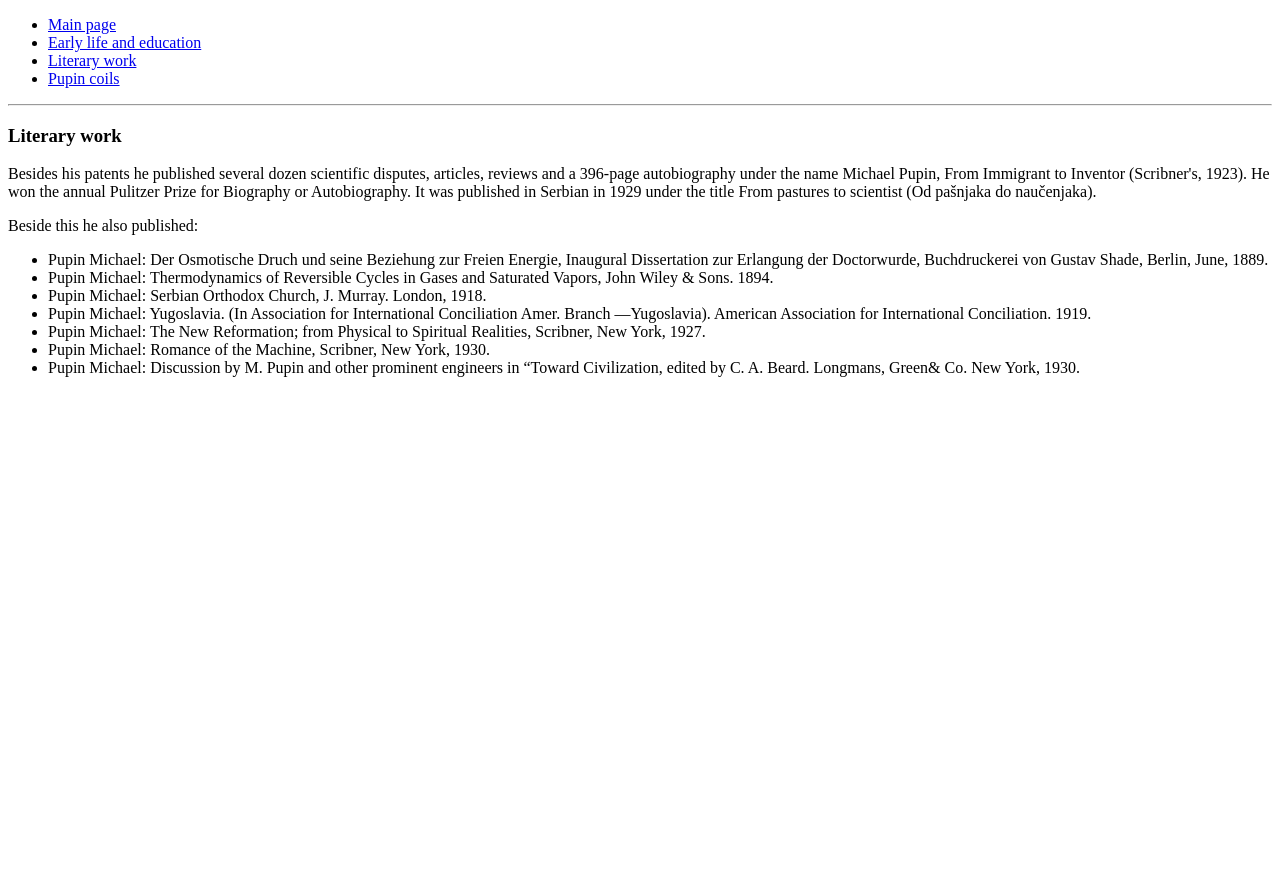
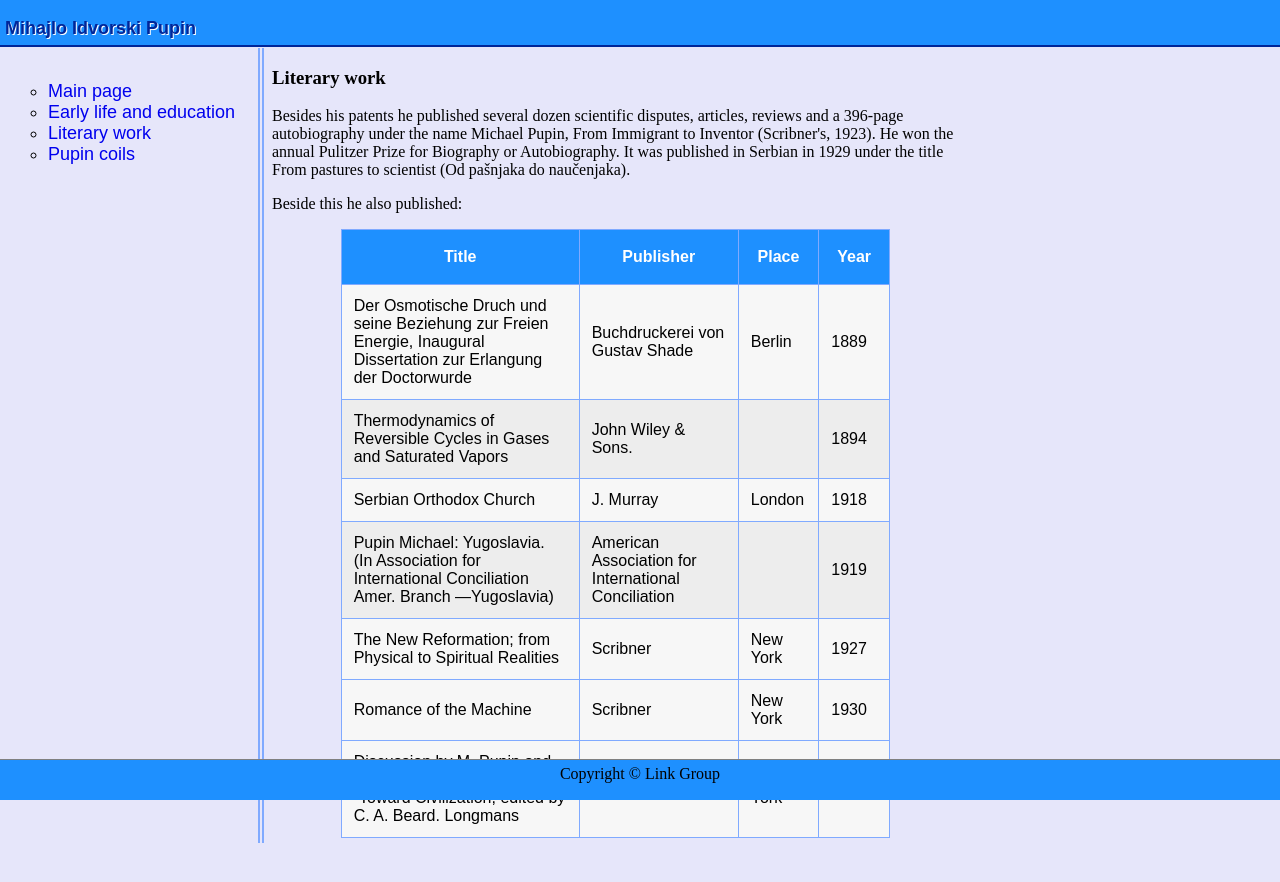
Before and after one commit to SanelBarac/html-css-fundamentals, a plain HTML site: page literary-work.html in a window 1280 px wide. Before the commit the page ends 800 px from the top, so only its background shows below. Drawn offline with Linux system fonts and the light colour scheme.

Commit message:
Initial Commit

```diff
--- a/literary-work.html
+++ b/literary-work.html
@@ -3,29 +3,79 @@
 <head>
 	<title>Mihajlo Idvorski Pupin</title>
 	<meta charset="UTF-8">
+	<link rel="stylesheet" type="text/css" href="style.css">
 </head>
 <body>
+	<header>
+			<p><b>Mihajlo Idvorski Pupin</b></p>
+	</header>
+	<nav>
 		<ul>
 			<li><a href="index.html">Main page</a></li>
 			<li><a href="early-life-and-education.html">Early life and education</a></li>
 			<li><a href="literary-work.html">Literary work</a></li>
 			<li><a href="pupin-coils.html">Pupin coils</a></li>
 	    </ul>
-	<hr>
+	</nav><section>
 		<h3>Literary work</h3>
 		<p>Besides his patents he published several dozen scientific disputes, articles, reviews and a 396-page autobiography under the name Michael Pupin, From Immigrant to Inventor (Scribner's, 1923). He won the annual Pulitzer Prize for Biography or Autobiography. It was published in Serbian in 1929 under the title From pastures to scientist (Od pašnjaka do naučenjaka).</p>
 
 		<p>Beside this he also published:</p>
 
-	<ul>
-		<li>Pupin Michael: Der Osmotische Druch und seine Beziehung zur Freien Energie, Inaugural Dissertation zur Erlangung der Doctorwurde, Buchdruckerei von Gustav Shade, Berlin, June, 1889.</li>
-		<li>Pupin Michael: Thermodynamics of Reversible Cycles in Gases and Saturated Vapors, John Wiley & Sons. 1894.</li>
-		<li>Pupin Michael: Serbian Orthodox Church, J. Murray. London, 1918.</li>
-		<li>Pupin Michael: Yugoslavia. (In Association for International Conciliation Amer. Branch —Yugoslavia). American Association for International Conciliation. 1919.</li>
-		<li>Pupin Michael: The New Reformation; from Physical to Spiritual Realities, Scribner, New York, 1927.</li>
-		<li>Pupin Michael: Romance of the Machine, Scribner, New York, 1930.</li>
-		<li>Pupin Michael: Discussion by M. Pupin and other prominent engineers in “Toward Civilization, edited by C. A. Beard. Longmans, Green& Co. New York, 1930.</li>
-	</ul>
+		<table>
+		    <tr id="heading">
+		      <th>Title</th>
+		      <th>Publisher</th>
+		      <th>Place</th>
+		      <th>Year</th>
+		    </tr>
+		    <tr class="even">
+		      <td>Der Osmotische Druch und seine Beziehung zur Freien Energie, Inaugural Dissertation zur Erlangung der Doctorwurde</td>
+		      <td>Buchdruckerei von Gustav Shade</td>
+		      <td>Berlin</td>
+		      <td>1889</td>
+		    </tr>
+		    <tr>
+		      <td>Thermodynamics of Reversible Cycles in Gases and Saturated Vapors</td>
+		      <td>John Wiley & Sons.</td>
+		      <td></td>
+		      <td>1894</td>
+		    </tr>
+		    <tr class="even">
+		      <td>Serbian Orthodox Church</td>
+		      <td>J. Murray</td>
+		      <td>London</td>
+		      <td>1918</td>
+		    </tr>
+		    <tr>
+		      <td>Pupin Michael: Yugoslavia. (In Association for International Conciliation Amer. Branch —Yugoslavia)</td>
+		      <td>American Association for International Conciliation</td>
+		      <td></td>
+		      <td>1919</td>
+		    </tr>
+		    <tr class="even">
+		      <td>The New Reformation; from Physical to Spiritual Realities</td>
+		      <td>Scribner</td>
+		      <td>New York</td>
+		      <td>1927</td>
+		    </tr>
+		    <tr class="even">
+		      <td>Romance of the Machine</td>
+		      <td>Scribner</td>
+		      <td>New York</td>
+		      <td>1930</td>
+		    </tr>
+		    <tr class="even">
+		      <td>Discussion by M. Pupin and other prominent engineers in “Toward Civilization, edited by C. A. Beard. Longmans</td>
+		      <td>Green& Co.</td>
+		      <td>New York</td>
+		      <td>1930</td>
+		    </tr>
+		  </table>
 
+	</section>
+	<footer>
+	    Copyright &copy; Link Group
+	</footer>
 </body>
 </html>
--- /dev/null
+++ b/style.css
@@ -0,0 +1,101 @@
+    body {
+        background-color: #E6E6FA;
+        width: 960px;
+      }
+
+    header {
+        font-family: Arial, Helvetica, sans-serif;
+        font-size: 18px;
+        text-shadow: 1px 1px white;
+        position: fixed;
+        top: 0px;
+        left: 0px;
+        width: 100%;
+        height: 40px;
+        padding-left: 5px;
+        padding-bottom: 5px;
+        color: #002699;
+        border-bottom: 2px solid #002699;
+        background-color: #1E90FF;
+      }
+
+    a {
+        text-decoration: none;
+      }
+
+    nav {
+        font-family: Arial, Helvetica, sans-serif;
+        float: left;
+        margin: 50px 10px 0 0;
+        width: 25%;
+        height: 100%;
+        padding: 5px 8px 0 0;
+        box-sizing: border-box;
+      }
+
+    section {
+        float: left;
+        margin-top: 40px;
+        margin-bottom: 40px;
+        width: 73%;
+        padding: 0 0 5px 8px;
+        border-left: 6px double #80aaff;
+        box-sizing: border-box;
+      }
+
+    footer {
+        position: fixed;
+        bottom: 0px;
+        left: 0px;
+        width: 100%;
+        height: 30px;
+        text-align: center;
+        background-color: #1E90FF;
+        padding: 5px 0 5px 0;
+        border-top: 1px solid gray;
+        clear: left;
+      }
+
+    button {
+        width: 98%;
+        color: transparent;
+        border: 0 0 1px 0;
+    }
+
+    ul {
+        list-style-type: circle;
+        font-size: 18px;
+    }
+
+    table {
+        font-family: arial, sans-serif;
+        border-collapse: collapse;
+        width: 80%;
+        margin: 0 auto;
+      }
+
+      th {
+        padding: 18px;
+      }
+
+      td {
+        padding: 12px;
+      }
+
+      th,
+      td {
+        border: solid 1px #80aaff;
+      }
+
+      tr {
+        background-color: #EDEDED;
+      }
+
+      tr.even {
+        background-color: #F7F7F7;
+      }
+
+      #heading {
+        background-color: #1E90FF;
+        color: white;
+      }
```
Also changed, not shown: early-life-and-education.html (+11 -1 lines), index.html (+11 -1 lines), pupin-coils.html (+10 -2 lines). Lines whose indentation alone changed are shown as unchanged.
